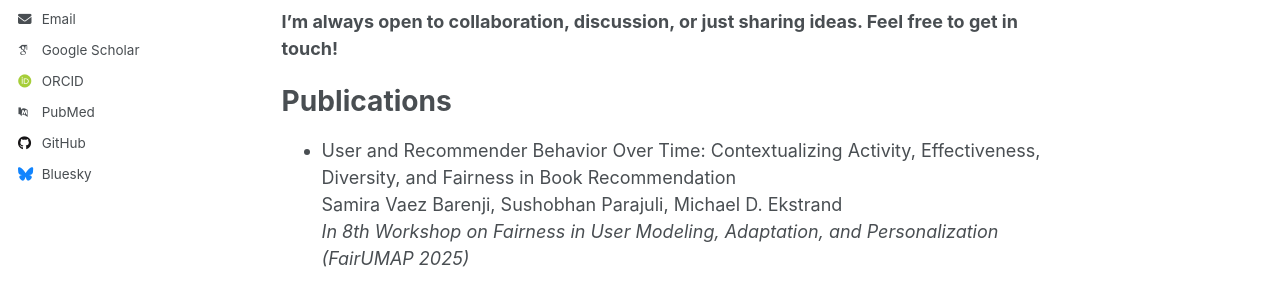
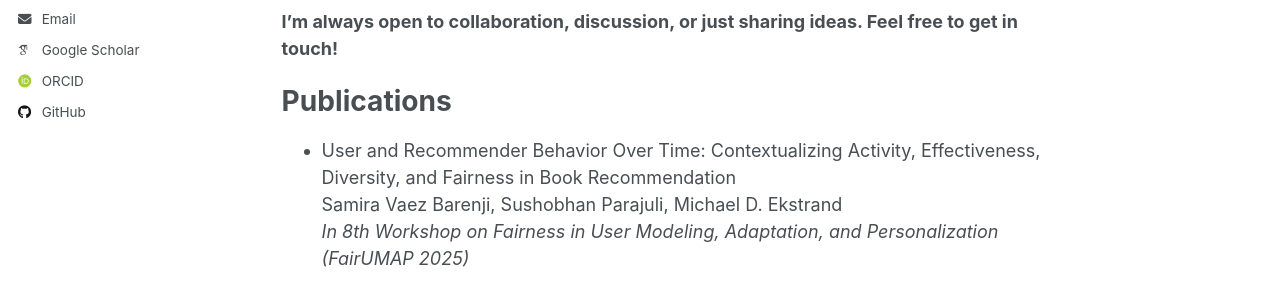
Before and after one commit to samiravaez/samiravaez.github.io, a Jekyll site: the page built from _pages/about.md, in a window 1280 px wide. Shown: the part 373-668 px from the top of the page. Built offline with Jekyll 4.4.1, drawn with Linux system fonts in a browser that asks for light colours; some web fonts are replaced.

Commit message:
Update _config.yml

```diff
--- a/_config.yml
+++ b/_config.yml
@@ -38,7 +38,6 @@ author:
   impactstory      : # URL
   orcid            : "http://orcid.org/yourorcidurl"
   semantic         : # URL
-  pubmed           : "https://www.ncbi.nlm.nih.gov/pubmed/?term=john+snow"
   researchgate     : # URL
   scopus           : # URL
 
@@ -46,12 +45,11 @@ author:
   bitbucket        : # Username - Update with your username on the site
   codepen          : # Username
   dribbble         : # Username
-  github           : "https://github.com/samiravaez"
+  github           : "samiravaez"
   kaggle           : # Username
   stackoverflow    : # User number or user number and name (i.e., use "1" or "1/jeff-atwood")
 
   # Social media
-  bluesky          : "" # Replace this with you Bluesky username
   facebook         : # Username
   flickr           : # Username
   foursquare       : # Username
```
